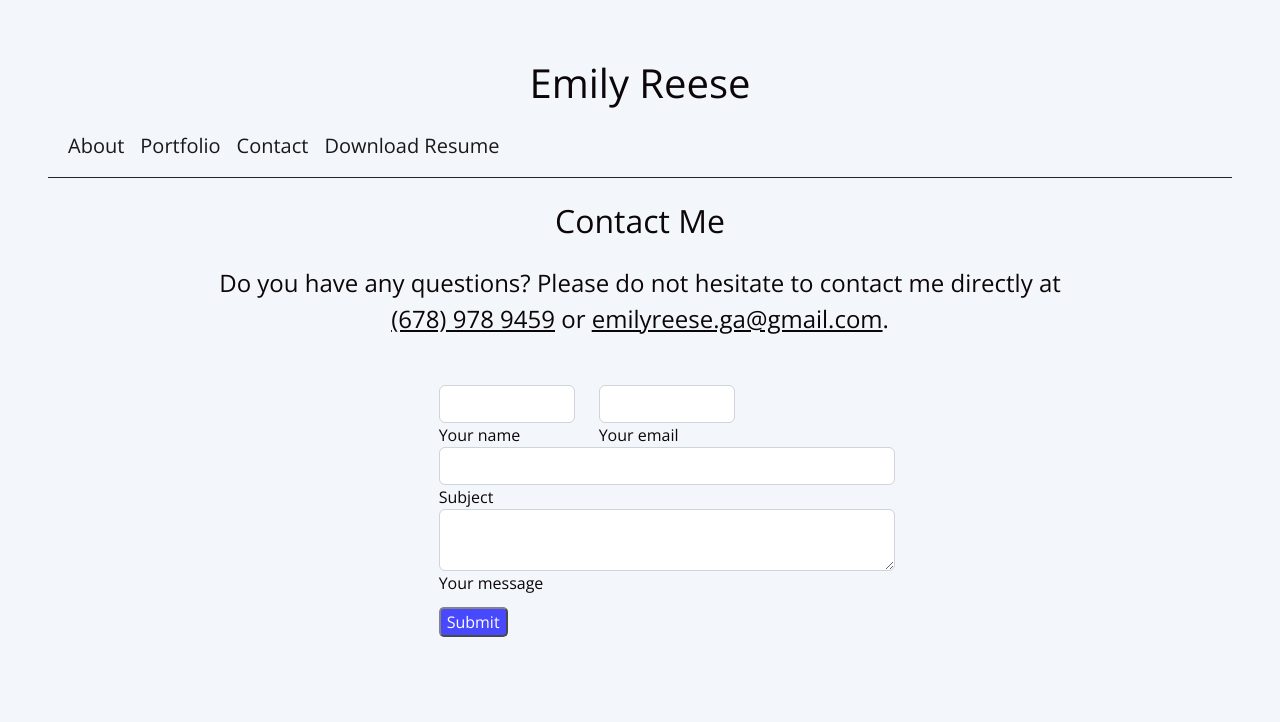
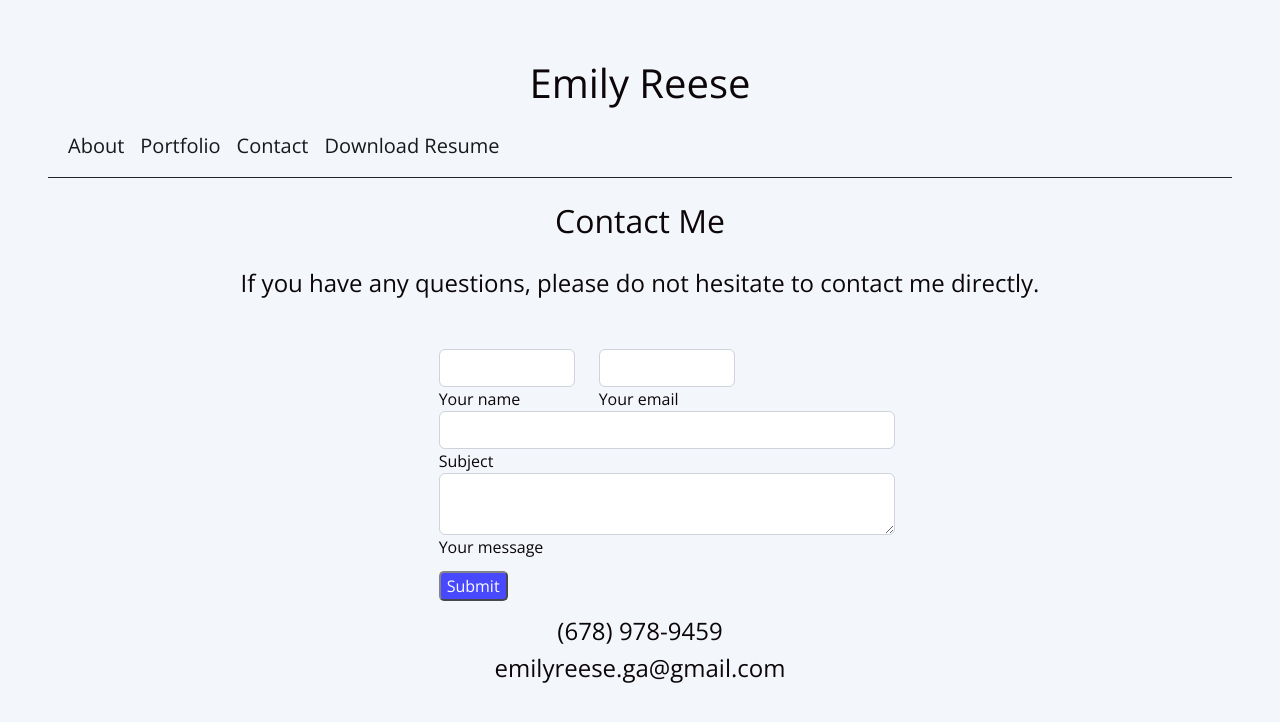
Before and after one commit to EmiReese/portfolio2, a React (Create React App) app: page /portfolio2/contact in a window 1280 px wide. Shown: the top 722 px of the page. Built offline with nearby package versions, Linux system fonts and the light colour scheme.

Commit message:
Final touches.

```diff
--- a/src/components/ContactInfo.js
+++ b/src/components/ContactInfo.js
@@ -9,7 +9,7 @@ return (
     <section class="mb-4">
     <h2 class="h1-responsive font-weight-bold text-center my-4">Contact Me</h2>
 
-    <p class="text-center w-responsive mx-auto mb-5">Do you have any questions? Please do not hesitate to contact me directly at <span className="phoneNum">(678) 978 9459</span> or <span className="currentEmail">emilyreese.ga@gmail.com</span>.</p>
+    <p class="text-center w-responsive mx-auto mb-5">If you have any questions, please do not hesitate to contact me directly.</p>
 
     <div class="row form">
 
@@ -92,12 +92,14 @@ return (
             <li class = "contactInfo"><i class="fas fa-envelope mt-4 fa-2x"></i>
                 <a href="https://github.com/EmiReese" className="contactLink">Github Profile</a>
             </li> */}
+
         </ul>
     </div>
 
 
 </div>
-
+<h4>(678) 978-9459</h4>
+<h4>emilyreese.ga@gmail.com</h4>
 </section>
 
 );
--- a/src/components/carPortfolio.js
+++ b/src/components/carPortfolio.js
@@ -7,7 +7,7 @@ import CL from '../images/CL.png'
 function DarkVariantExample() {
   return (
     <Carousel variant="dark" id="Portfolio" className="carousel" fade>
-      <Carousel.Item className="h-50 w-100 carouselItem">
+      <Carousel.Item className="h-100 w-100 carouselItem">
         <img
             title= "Virtual Pets"
             src={ VirtualPets }
--- a/src/stylesheets/carPortfolio.css
+++ b/src/stylesheets/carPortfolio.css
@@ -3,8 +3,8 @@
   box-sizing: border-box;
   margin-top: 12.5%;
   margin-left: 10%;
-  max-height: 1500px;
-  max-width: 1300px;
+  /* max-height: 1500px;
+  max-width: 1300px; */
 }
 .carouselItem {
   width: 60%;
@@ -23,11 +23,12 @@
 }
 .carouselCaption p {
   color: black;
-  font-size: 1rem;
+  font-size: 1.5rem;
 }
 
 .carouselCaption h5 {
   color: black;
+  font-size: 1.5rem;
 }
 
 .portfolioCodeLink {
--- a/src/stylesheets/contactInfo.css
+++ b/src/stylesheets/contactInfo.css
@@ -25,9 +25,6 @@
   color: white;
 }
 
-.phoneNum {
-  text-decoration: underline;
+h4 {
+  text-align: center;
 }
-.currentEmail {
-  text-decoration: underline;
-}
```
